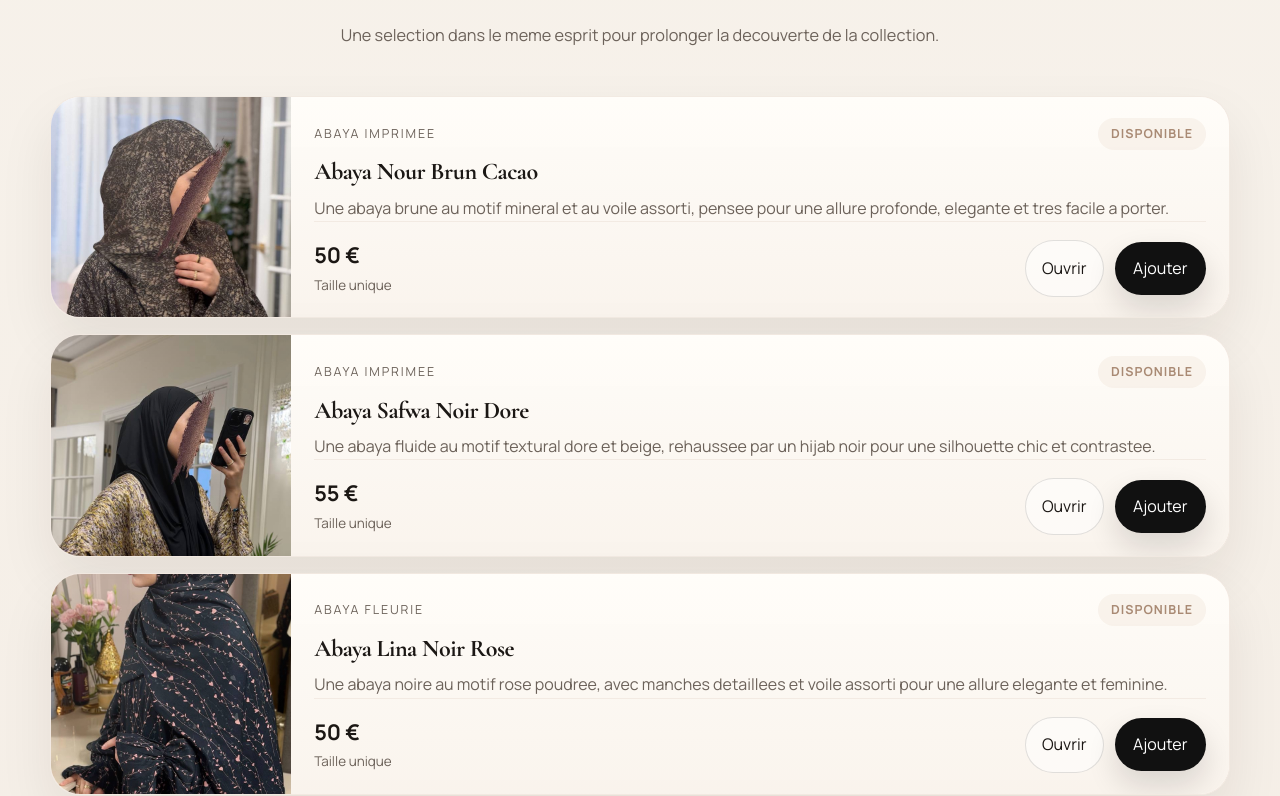
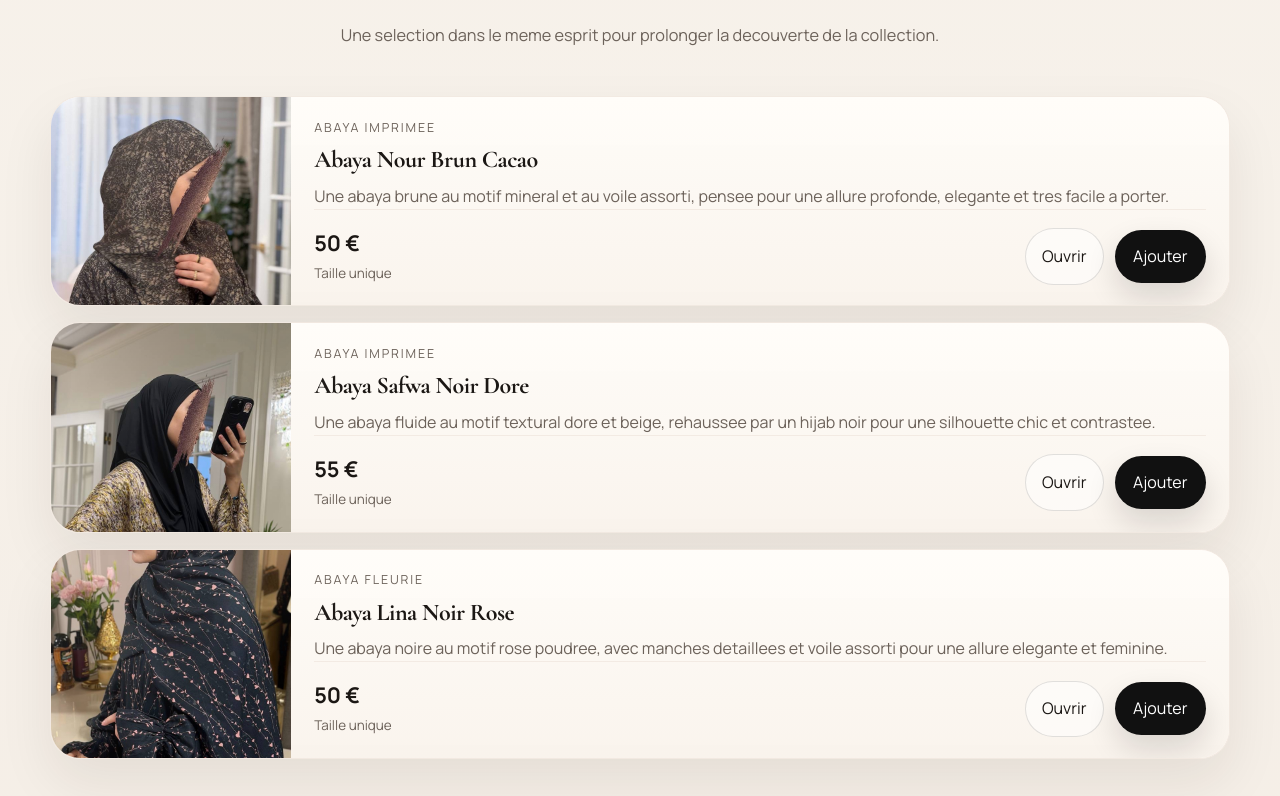
Before and after one commit to madinagaissoumova-bot/madyna, a Next.js app: page /produit/abaya-amira-beige-rose in a window 1280 px wide. Shown: the part 1494-2290 px from the top of the page. Built offline with nearby package versions, Linux system fonts and the light colour scheme.

Commit message:
Remove product availability badge

```diff
--- a/app/globals.css
+++ b/app/globals.css
@@ -750,34 +750,12 @@ body::after {
 .product-head {
   display: flex;
   align-items: center;
-  justify-content: space-between;
   gap: 0.8rem;
-  flex-wrap: nowrap;
   margin-bottom: 0.65rem;
 }
 
 .product-category {
   margin: 0;
-  flex: 1 1 auto;
-  min-width: 0;
-}
-
-.product-badge {
-  display: inline-flex;
-  align-items: center;
-  justify-content: center;
-  margin-left: auto;
-  flex: 0 0 auto;
-  min-height: 2rem;
-  padding: 0.3rem 0.8rem;
-  border-radius: 999px;
-  background: rgba(201, 172, 149, 0.12);
-  color: var(--color-accent-deep);
-  font-size: 0.78rem;
-  font-weight: 700;
-  letter-spacing: 0.08em;
-  text-transform: uppercase;
-  white-space: nowrap;
 }
 
 .product-body h3 {
@@ -2013,10 +1991,6 @@ body::after {
     background: rgba(255, 250, 244, 0.9);
   }
 
-  .product-badge {
-    white-space: normal;
-  }
-
   .product-copy-card h1 {
     font-size: clamp(2rem, 9vw, 2.7rem);
   }
--- a/components/ProductCard.js
+++ b/components/ProductCard.js
@@ -16,7 +16,6 @@ export default function ProductCard({ product, isEnglish, formatPrice, onAddToCa
       <div className="product-body">
         <div className="product-head">
           <p className="product-category">{isEnglish ? product.categoryEn || product.category : product.category}</p>
-          <span className="product-badge">{isEnglish ? "Available" : "Disponible"}</span>
         </div>
         <h3>
           <Link href={`/produit/${product.id}`} className="product-title-link">
```
